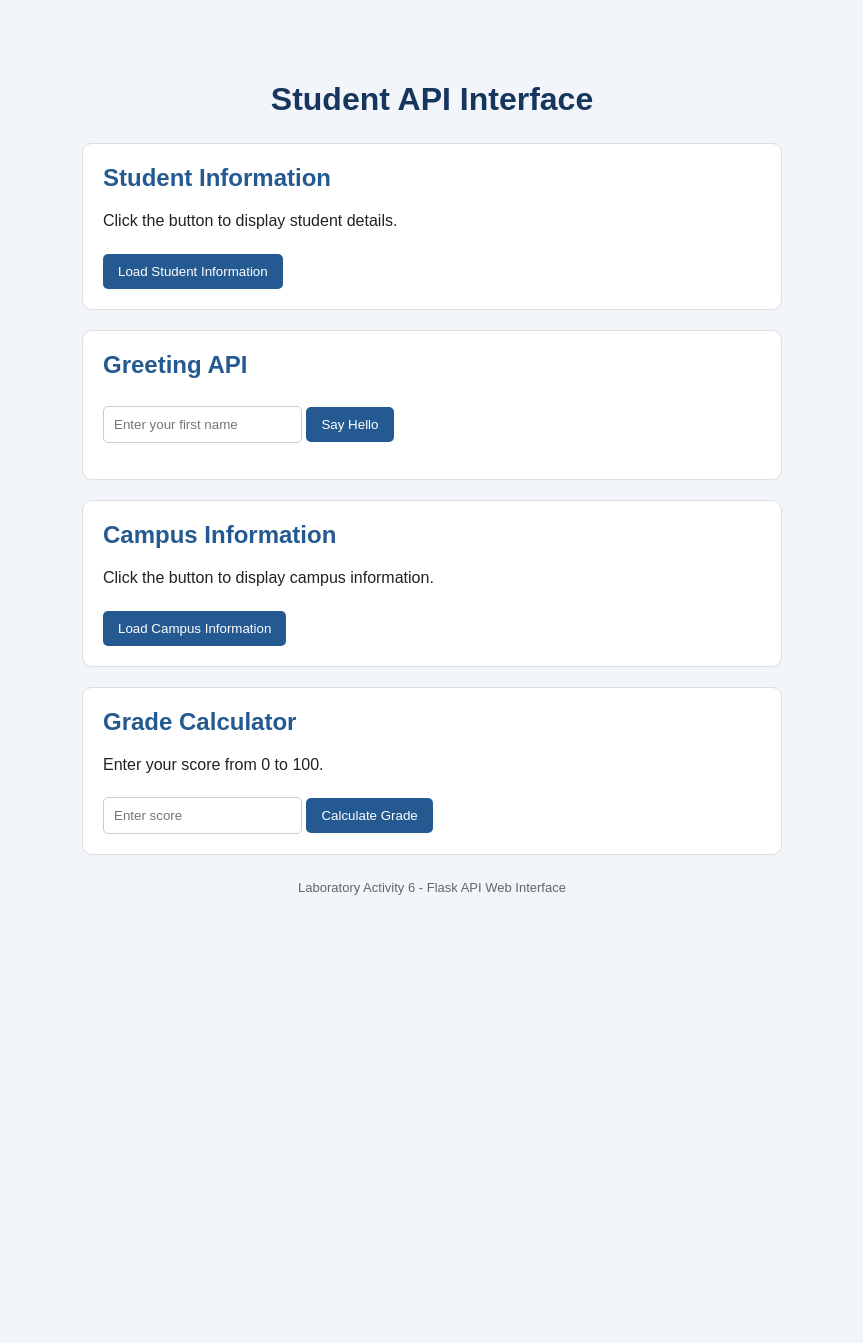
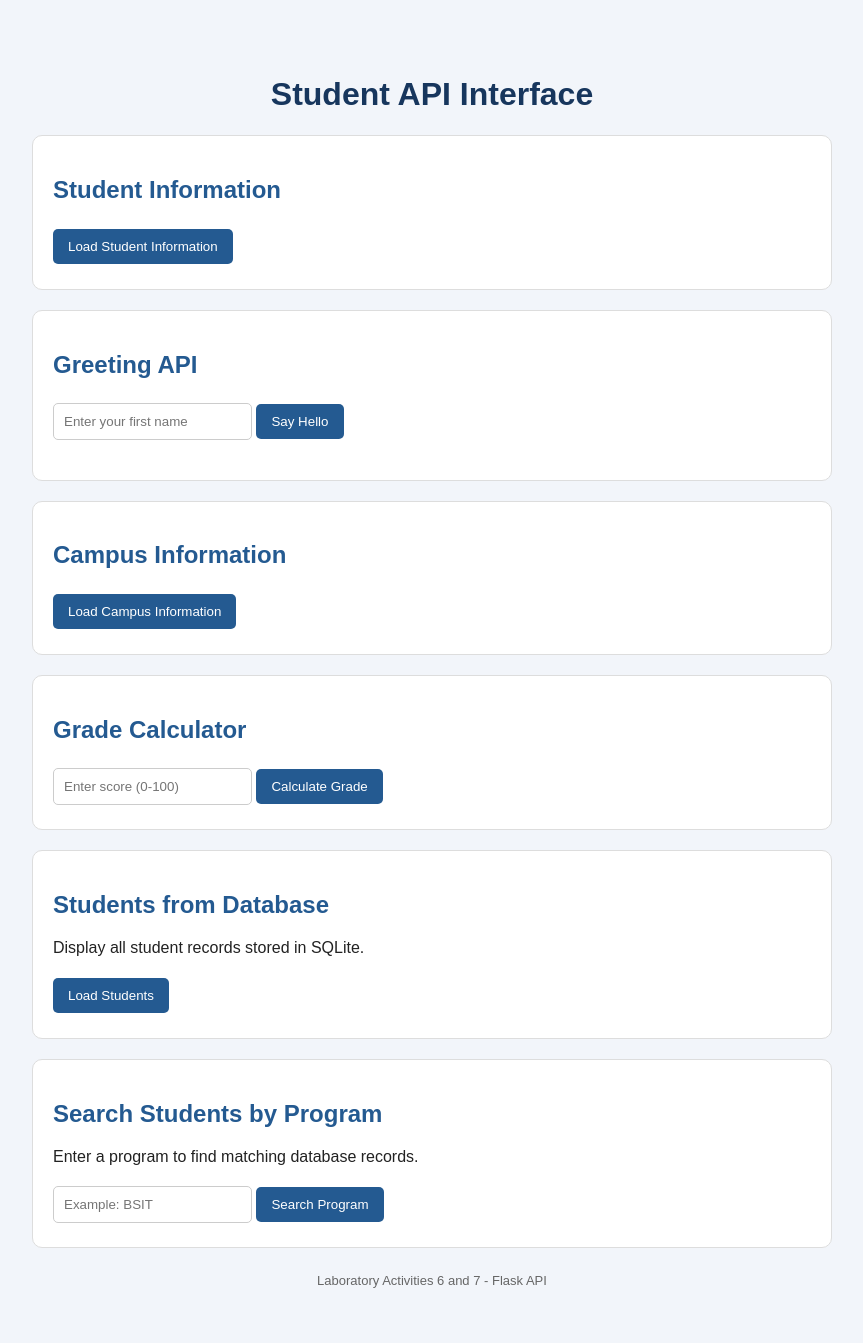
Before and after one commit to molinarubyjoy-max/rubyjoymolina, a Flask app: page / in a window 1280 px wide. Shown: the whole page, without its empty margins (208-1071 px from the left). Before the commit the page ends 895 px from the top, so only its background shows below. Run offline with Flask 3, Linux system fonts and the light colour scheme.

Commit message:
Integrate SQLite database with Flask API

```diff
--- a/app.py
+++ b/app.py
@@ -1,7 +1,15 @@
 
+import sqlite3
 from flask import Flask, jsonify, request, render_template
 
 app = Flask(__name__)
+
+
+# Database connection
+def get_db_connection():
+    conn = sqlite3.connect('students.db')
+    conn.row_factory = sqlite3.Row
+    return conn
 
 
 # Home endpoint
@@ -10,7 +18,7 @@ def home():
     return render_template('index.html')
 
 
-# Student endpoint
+# Original Student endpoint
 @app.route('/student')
 def get_student():
     return jsonify({
@@ -22,7 +30,7 @@ def get_student():
     })
 
 
-# Hello endpoint
+# Original Hello endpoint
 @app.route('/hello')
 def say_hello():
     name = request.args.get('name', 'Joy')
@@ -32,7 +40,7 @@ def say_hello():
     })
 
 
-# Custom API Endpoint 1: Campus Information
+# Original Campus Information endpoint
 @app.route('/campus')
 def campus_info():
     return jsonify({
@@ -43,7 +51,7 @@ def campus_info():
     })
 
 
-# Custom API Endpoint 2: Grade Calculator
+# Original Grade Calculator endpoint
 @app.route('/grade')
 def calculate_grade():
     score = request.args.get('score', type=float)
@@ -73,5 +81,54 @@ def calculate_grade():
     })
 
 
+# Activity 7: Get all students from SQLite
+@app.route('/students')
+def get_students():
+    conn = get_db_connection()
+
+    students = conn.execute(
+        'SELECT * FROM students ORDER BY id'
+    ).fetchall()
+
+    conn.close()
+
+    return jsonify([dict(student) for student in students])
+
+
+# Activity 7: Get one student by database ID
+@app.route('/students/<int:id>')
+def get_student_by_id(id):
+    conn = get_db_connection()
+
+    student = conn.execute(
+        'SELECT * FROM students WHERE id = ?',
+        (id,)
+    ).fetchone()
+
+    conn.close()
+
+    if student is None:
+        return jsonify({
+            "error": "Student not found"
+        }), 404
+
+    return jsonify(dict(student))
+
+
+# Additional Task: Filter students by program
+@app.route('/students/program/<string:program>')
+def get_students_by_program(program):
+    conn = get_db_connection()
+
+    students = conn.execute(
+        'SELECT * FROM students WHERE program = ? ORDER BY id',
+        (program,)
+    ).fetchall()
+
+    conn.close()
+
+    return jsonify([dict(student) for student in students])
+
+
 if __name__ == '__main__':
     app.run(debug=True)
--- a/templates/index.html
+++ b/templates/index.html
@@ -10,26 +10,24 @@
     <style>
         body {
             font-family: Arial, sans-serif;
-            max-width: 700px;
-            margin: 40px auto;
+            max-width: 800px;
+            margin: 35px auto;
             padding: 20px;
-            background-color: #f2f5fa;
+            background: #f2f5fa;
             color: #222;
         }
 
         h1 {
             text-align: center;
             color: #17365d;
-            margin-bottom: 25px;
         }
 
         h2 {
             color: #245a91;
-            margin-top: 0;
         }
 
         .section {
-            background-color: white;
+            background: white;
             padding: 20px;
             margin-bottom: 20px;
             border: 1px solid #ddd;
@@ -38,8 +36,8 @@
 
         button {
             padding: 10px 15px;
-            margin-top: 8px;
-            background-color: #245a91;
+            margin: 5px 3px 5px 0;
+            background: #245a91;
             color: white;
             border: none;
             border-radius: 5px;
@@ -47,7 +45,7 @@
         }
 
         button:hover {
-            background-color: #17365d;
+            background: #17365d;
         }
 
         input {
@@ -55,19 +53,30 @@
             max-width: 100%;
             border: 1px solid #ccc;
             border-radius: 5px;
-            box-sizing: border-box;
         }
 
         .result {
             margin-top: 15px;
-            padding: 10px;
-            background-color: #eef4fa;
+            padding: 12px;
+            background: #eef4fa;
             border-radius: 5px;
             overflow-wrap: anywhere;
         }
 
         .result:empty {
             display: none;
+        }
+
+        .student-card {
+            background: white;
+            border: 1px solid #d5dfeb;
+            border-radius: 6px;
+            padding: 12px;
+            margin: 10px 0;
+        }
+
+        .student-card p {
+            margin: 6px 0;
         }
 
         footer {
@@ -83,12 +92,9 @@
 
     <h1>Student API Interface</h1>
 
-
-    <!-- Student Information -->
+    <!-- Original Student Information -->
     <div class="section">
         <h2>Student Information</h2>
-
-        <p>Click the button to display student details.</p>
 
         <button onclick="loadStudent()">
             Load Student Information
@@ -98,7 +104,7 @@
     </div>
 
 
-    <!-- Greeting API -->
+    <!-- Original Greeting API -->
     <div class="section">
         <h2>Greeting API</h2>
 
@@ -114,11 +120,9 @@
     </div>
 
 
-    <!-- Additional Task: Campus Information API -->
+    <!-- Original Campus API -->
     <div class="section">
         <h2>Campus Information</h2>
-
-        <p>Click the button to display campus information.</p>
 
         <button onclick="loadCampus()">
             Load Campus Information
@@ -128,16 +132,14 @@
     </div>
 
 
-    <!-- Grade Calculator API -->
+    <!-- Original Grade Calculator -->
     <div class="section">
         <h2>Grade Calculator</h2>
-
-        <p>Enter your score from 0 to 100.</p>
 
         <input
             type="number"
             id="scoreInput"
-            placeholder="Enter score"
+            placeholder="Enter score (0-100)"
             min="0"
             max="100"
             step="any"
@@ -151,21 +153,52 @@
     </div>
 
 
+    <!-- Activity 7: All Students from Database -->
+    <div class="section">
+        <h2>Students from Database</h2>
+
+        <p>Display all student records stored in SQLite.</p>
+
+        <button onclick="loadStudents()">Load Students</button>
+
+        <div id="studentList" class="result"></div>
+    </div>
+
+
+    <!-- Activity 7 Additional Task: Filter by Program -->
+    <div class="section">
+        <h2>Search Students by Program</h2>
+
+        <p>Enter a program to find matching database records.</p>
+
+        <input
+            type="text"
+            id="programInput"
+            placeholder="Example: BSIT"
+        >
+
+        <button onclick="loadStudentsByProgram()">
+            Search Program
+        </button>
+
+        <div id="programResult" class="result"></div>
+    </div>
+
+
     <footer>
-        Laboratory Activity 6 - Flask API Web Interface
+        Laboratory Activities 6 and 7 - Flask API
     </footer>
 
 
     <script>
 
-        // Student Information API
+        // Display one sample student from the original API
         function loadStudent() {
             fetch('/student')
                 .then(response => {
                     if (!response.ok) {
                         throw new Error('Request failed');
                     }
-
                     return response.json();
                 })
                 .then(data => {
@@ -174,15 +207,13 @@
 
                     result.replaceChildren();
 
-                    const fields = [
-                        ['Student ID', data.student_id],
-                        ['Name', data.name],
-                        ['Program', data.program],
-                        ['Year', data.year],
-                        ['Section', data.section]
-                    ];
-
-                    fields.forEach(([label, value]) => {
+                    Object.entries({
+                        'Student ID': data.student_id,
+                        'Name': data.name,
+                        'Program': data.program,
+                        'Year': data.year,
+                        'Section': data.section
+                    }).forEach(([label, value]) => {
                         const p = document.createElement('p');
                         const b = document.createElement('b');
 
@@ -211,7 +242,7 @@
             const greeting =
                 document.getElementById('greeting');
 
-            if (name === '') {
+            if (!name) {
                 greeting.textContent =
                     'Please enter your first name.';
                 return;
@@ -222,7 +253,6 @@
                     if (!response.ok) {
                         throw new Error('Request failed');
                     }
-
                     return response.json();
                 })
                 .then(data => {
@@ -235,14 +265,13 @@
         }
 
 
-        // Additional Task: Campus Information API
+        // Campus Information API
         function loadCampus() {
             fetch('/campus')
                 .then(response => {
                     if (!response.ok) {
                         throw new Error('Request failed');
                     }
-
                     return response.json();
                 })
                 .then(data => {
@@ -251,18 +280,14 @@
 
                     result.replaceChildren();
 
-                    const fields = [
-                        ['Campus', data.campus],
-                        ['Location', data.location],
-                        ['Type', data.type],
-                        ['Status', data.status]
-                    ];
-
-                    fields.forEach(([label, value]) => {
+                    Object.entries(data).forEach(([label, value]) => {
                         const p = document.createElement('p');
                         const b = document.createElement('b');
 
-                        b.textContent = label + ': ';
+                        b.textContent =
+                            label.charAt(0).toUpperCase() +
+                            label.slice(1) + ': ';
+
                         p.appendChild(b);
                         p.appendChild(
                             document.createTextNode(value)
@@ -314,6 +339,122 @@
                 });
         }
 
+
+        // Activity 7: Load all students from SQLite
+        function loadStudents() {
+            const list = document.getElementById('studentList');
+
+            list.textContent = 'Loading student records...';
+
+            fetch('/students')
+                .then(response => {
+                    if (!response.ok) {
+                        throw new Error('Request failed');
+                    }
+                    return response.json();
+                })
+                .then(data => {
+                    list.replaceChildren();
+
+                    if (data.length === 0) {
+                        list.textContent =
+                            'No student records found.';
+                        return;
+                    }
+
+                    data.forEach(student => {
+                        const card =
+                            document.createElement('div');
+
+                        card.className = 'student-card';
+
+                        const fields = [
+                            ['Database ID', student.id],
+                            ['Student ID', student.student_id],
+                            ['Name', student.name],
+                            ['Program', student.program],
+                            ['Year', student.year],
+                            ['Section', student.section]
+                        ];
+
+                        fields.forEach(([label, value]) => {
+                            const p = document.createElement('p');
+                            const b = document.createElement('b');
+
+                            b.textContent = label + ': ';
+                            p.appendChild(b);
+                            p.appendChild(
+                                document.createTextNode(value)
+                            );
+
+                            card.appendChild(p);
+                        });
+
+                        list.appendChild(card);
+                    });
+                })
+                .catch(() => {
+                    list.textContent =
+                        'Unable to retrieve student records.';
+                });
+        }
+
+
+        // Additional Task: Search students by program
+        function loadStudentsByProgram() {
+            const program =
+                document.getElementById('programInput')
+                    .value.trim();
+
+            const result =
+                document.getElementById('programResult');
+
+            if (!program) {
+                result.textContent =
+                    'Please enter a program, such as BSIT.';
+                return;
+            }
+
+            result.textContent = 'Searching database...';
+
+            fetch(
+                '/students/program/' +
+                encodeURIComponent(program)
+            )
+                .then(response => {
+                    if (!response.ok) {
+                        throw new Error('Request failed');
+                    }
+                    return response.json();
+                })
+                .then(data => {
+                    result.replaceChildren();
+
+                    if (data.length === 0) {
+                        result.textContent =
+                            'No students found for this program.';
+                        return;
+                    }
+
+                    data.forEach(student => {
+                        const p = document.createElement('p');
+
+                        p.textContent =
+                            student.student_id + ' - ' +
+                            student.name + ' | ' +
+                            student.program + ' | Year ' +
+                            student.year + ' | Section ' +
+                            student.section;
+
+                        result.appendChild(p);
+                    });
+                })
+                .catch(() => {
+                    result.textContent =
+                        'Unable to retrieve program records.';
+                });
+        }
+
     </script>
 
 </body>
```
Also changed, not shown: init_db.py (added, +45 -0 lines), students.db (added).
